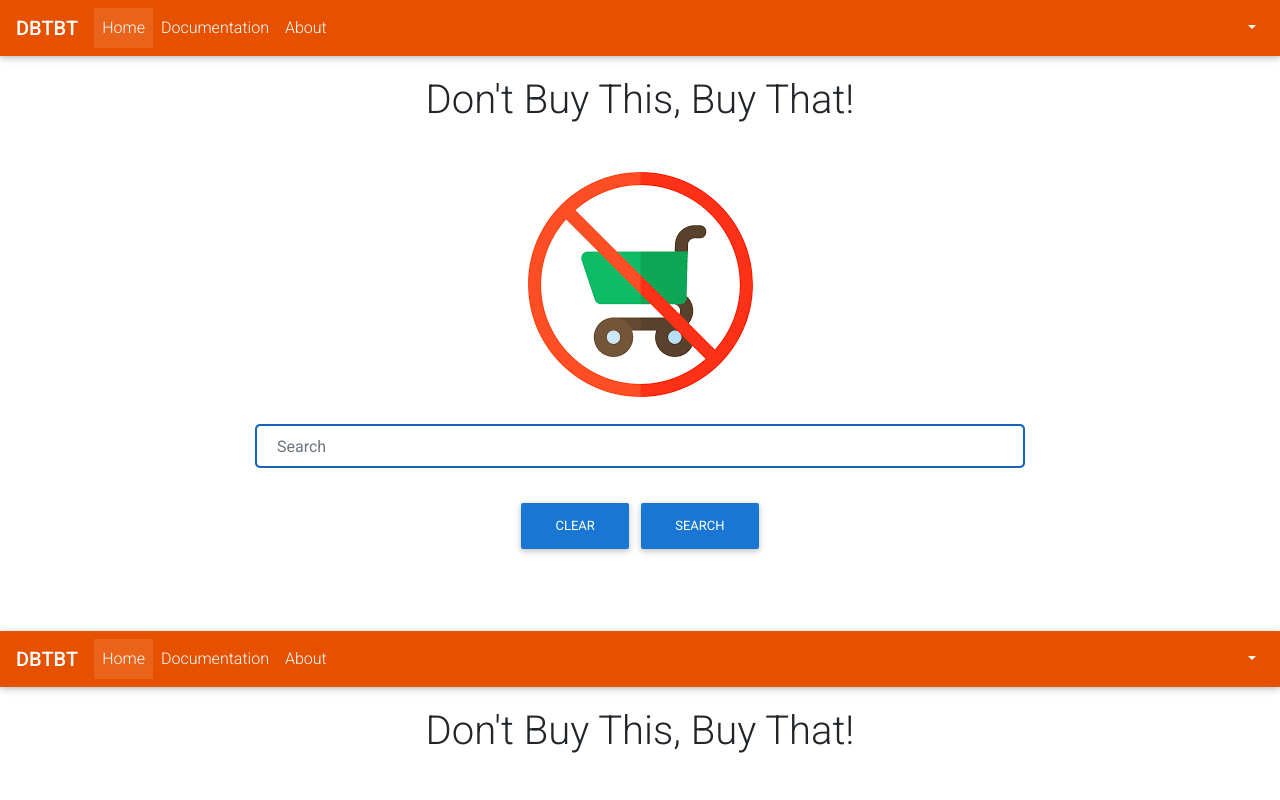
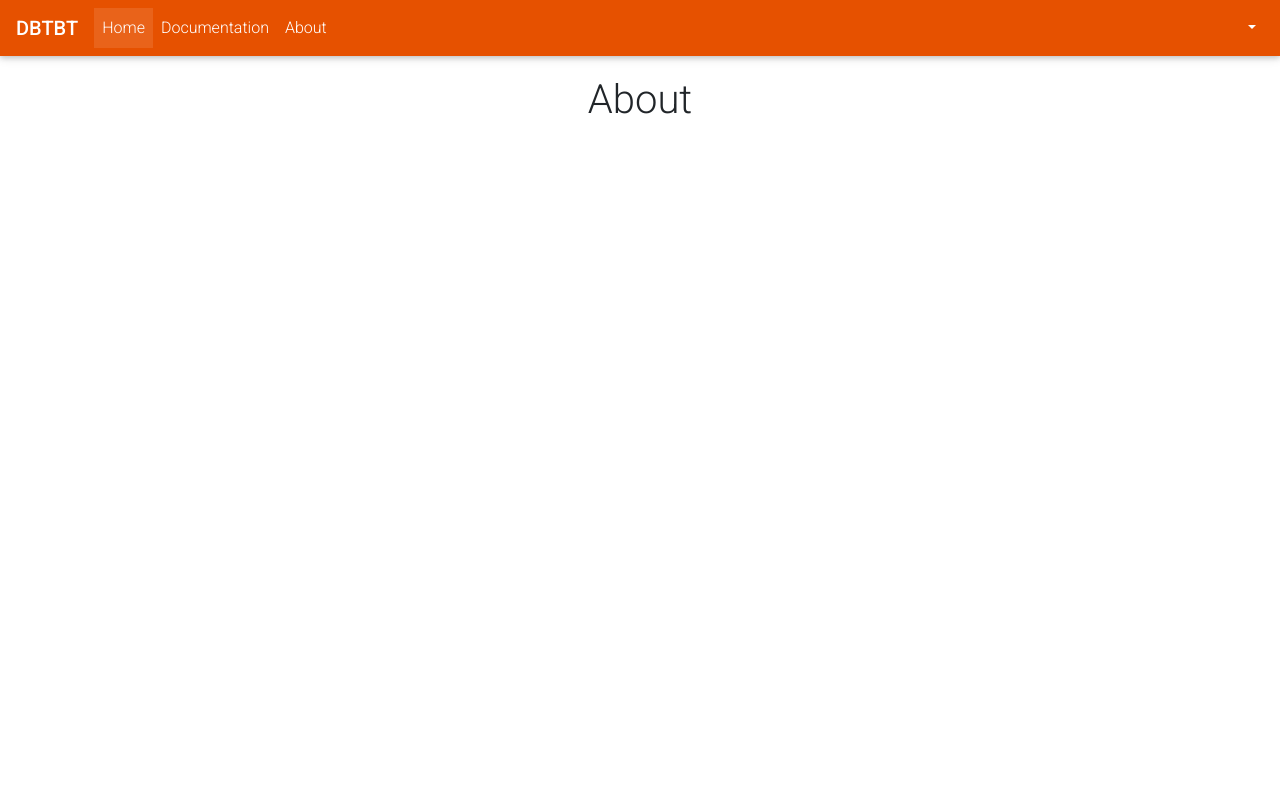
Before and after one commit to cdaher3/DBTBT, a React (Create React App) app in the folder dbtbt-frontend/: page /about in a window 1280 px wide. Shown: the top 800 px of the page. Built offline with nearby package versions, Linux system fonts and the light colour scheme.

Commit message:
Working Nav
Fixed the Nav Bar issue, previous versions had a recursive nav bar issue.

```diff
--- /dev/null
+++ b/dbtbt-frontend/src/About.js
@@ -0,0 +1,28 @@
+import React, { Component } from "react";
+import "./App.css";
+import Search from "./Search";
+import NavbarPage from "./NavbarPage";
+// import Form from './form';
+// import "@fortawesome/fontawesome-free/css/all.min.css";
+import "bootstrap-css-only/css/bootstrap.min.css";
+import "mdbreact/dist/css/mdb.css";
+
+export default class About extends Component {
+  constructor(props) {
+    super(props);
+    this.state = {
+      initialItems: [],
+      items: []
+    };
+  }
+
+  render() {
+    return (
+      <div>
+        {/* <NavbarPage /> */}
+        <h1> About</h1>
+        <h4></h4>
+      </div>
+    );
+  }
+}
--- a/dbtbt-frontend/src/App.js
+++ b/dbtbt-frontend/src/App.js
@@ -27,13 +27,14 @@ class App extends Component{
     // console.log(carpet);
   return (
     <div>
+      <NavbarPage/>
       {/* <Main /> */}
       {/* <Search content={searchInput} /> */}
-      <Submit handleSubmit={this.handleSubmit} />
+      {/* <Submit handleSubmit={this.handleSubmit} /> */}
       {/* <Submit /> */}
       {/* <HomePage /> */}
-      {/* <NavbarPage/> */}
-      <SearchResults comp={carpet}/>
+
+      {/* <SearchResults comp={carpet}/> */}
     </div>
   );
   }
--- a/dbtbt-frontend/src/NavbarPage.js
+++ b/dbtbt-frontend/src/NavbarPage.js
@@ -6,6 +6,8 @@ import {
 import { BrowserRouter as Router, Switch, Route, Link } from 'react-router-dom';
 import Main from './Main';
 import App from './App';
+import Submit from './Submit';
+import About from './About';
 
 export default class NavbarPage extends Component {
   state = {
@@ -27,13 +29,13 @@ export default class NavbarPage extends Component {
           <MDBCollapse id="navbarCollapse3" isOpen={this.state.isOpen} navbar>
             <MDBNavbarNav left>
               <MDBNavItem active>
-                <MDBNavLink to={"/"}>Home</MDBNavLink>
+                <MDBNavLink to={`/`}>Home</MDBNavLink>
               </MDBNavItem>
               <MDBNavItem>
                 <MDBNavLink to="/">Documentation</MDBNavLink>
               </MDBNavItem>
               <MDBNavItem>
-                <MDBNavLink to = "/"> About</MDBNavLink>
+                <MDBNavLink to = "/about"> About</MDBNavLink>
               </MDBNavItem>
             </MDBNavbarNav>
             <MDBNavbarNav right>
@@ -56,7 +58,10 @@ export default class NavbarPage extends Component {
             </MDBNavbarNav>
           </MDBCollapse>
         </MDBNavbar>
-        {/* <Route path="/" component={App} /> */}
+        <Switch>
+          <Route path="/" exact component={Submit} />
+          <Route path="/about" exact component={About} />
+        </Switch>
       </Router>
     );
   }
--- a/dbtbt-frontend/src/SearchResults.js
+++ b/dbtbt-frontend/src/SearchResults.js
@@ -44,7 +44,6 @@ export default class SearchResults extends React.Component {
     console.log(this.state);
     return (
       <div>
-        <NavbarPage />
         <h1> Don't Buy This, Buy That!</h1>
         <h2>Search Results</h2>
                 {/* {carpet.map((item, index)) => {
--- a/dbtbt-frontend/src/Submit.js
+++ b/dbtbt-frontend/src/Submit.js
@@ -76,7 +76,6 @@ export default class Submit extends React.Component {
     let { submit, query, data } = this.state;
     return (
       <div>
-        <NavbarPage />
         <h1> Don't Buy This, Buy That!</h1>
         <h2> <img src = {logo} alt = "DBTBT Logo"></img></h2>
         <div className="active-orange-4 active-blue-3 mb-3">
```
